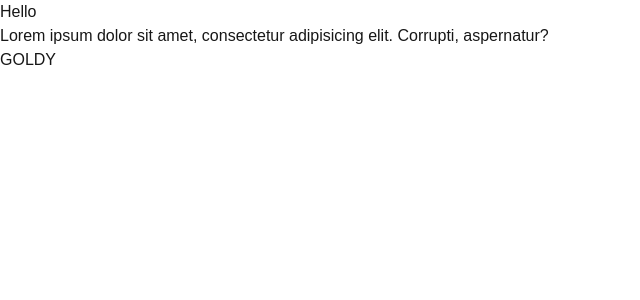
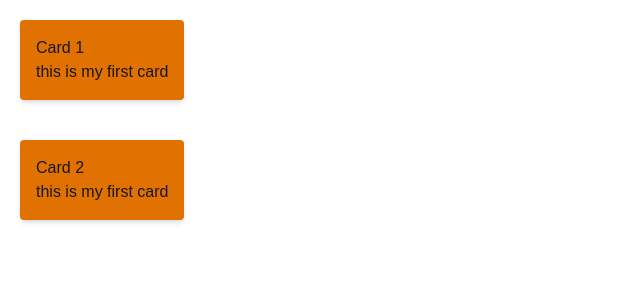
Before and after one commit to Sneh1227/next.js, a Next.js app: page / in a window 1280 px wide. Shown: the top 300 px of the page, without its empty margins (0-640 px from the left). Built offline with nearby package versions, Linux system fonts and the light colour scheme.

Commit message:
feat(dynamic-component): made a demo code for dynamic component

```diff
--- a/app/page.tsx
+++ b/app/page.tsx
@@ -3,8 +3,8 @@ import Card from "@/components/Card";
 export default function Home() {
   return (
     <>
-      <Card/>
-      <h1>GOLDY</h1>
+      <Card title="Card 1" description="this is my first card"/>
+      <Card title="Card 2" description="this is my first card"/>
     </>
   );
 }
--- a/components/Card.tsx
+++ b/components/Card.tsx
@@ -1,8 +1,12 @@
-export default function Card() {
+type CardProps = {
+    title:string;
+    description:string;
+}
+export default function Card({title,description}:CardProps) {
     return (
-        <div>
-            <h1>Hello</h1>
-            <p>Lorem ipsum dolor sit amet, consectetur adipisicing elit. Corrupti, aspernatur?</p>
+        <div className="card p-4 rounded shadow-md w-fit bg-amber-600 m-5">
+            <h1>{title}</h1>
+            <p>{description}</p>
         </div>
     )
 }
```
